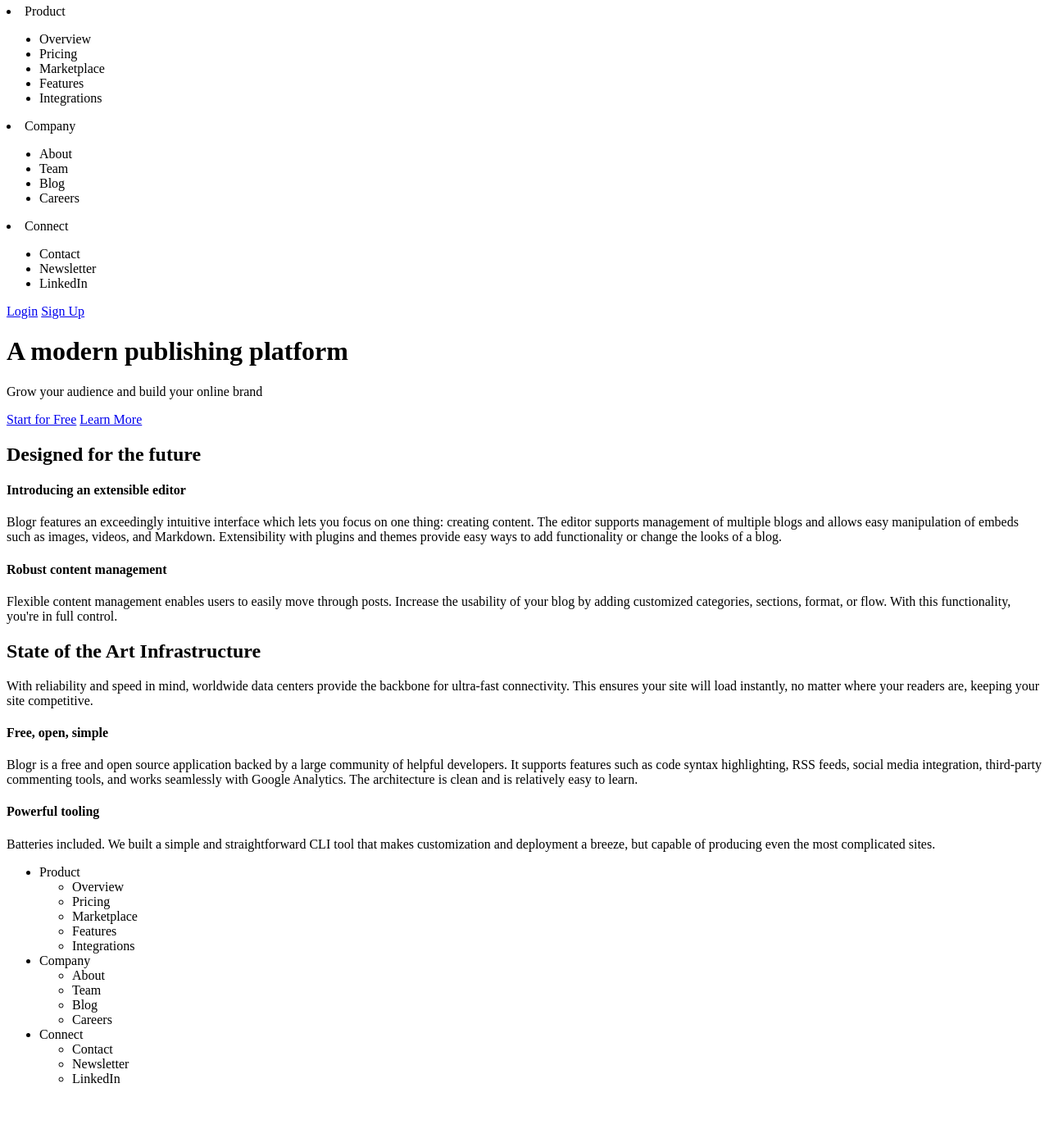
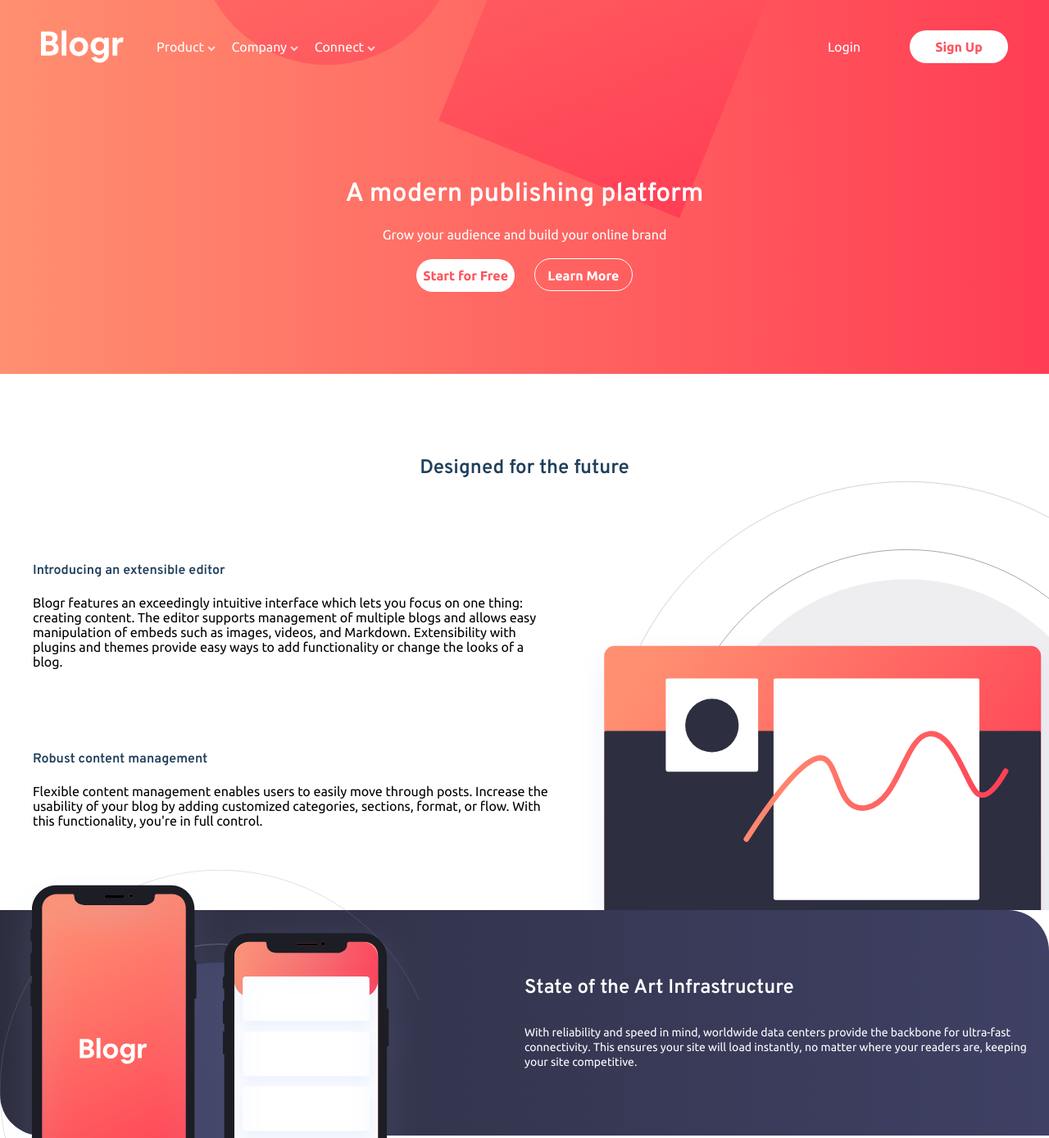
Before and after one commit to anasmus/blogr-page, a plain HTML site: page index.html in a window 1280 px wide. Shown: the part 3-1391 px from the top of the page at 82% size. Before the commit the page ends 1344 px from the top, so only its background shows below. Drawn offline with Linux system fonts and the light colour scheme.

Commit message:
Finish Desktop Design

```diff
--- a/index.html
+++ b/index.html
@@ -4,15 +4,120 @@
     <meta charset="UTF-8">
     <meta name="viewport" content="width=device-width, initial-scale=1.0">
 
+    <link rel="preconnect" href="https://fonts.googleapis.com">
+    <link rel="preconnect" href="https://fonts.gstatic.com" crossorigin>
+    <link href="https://fonts.googleapis.com/css2?family=Overpass:wght@300;600&display=swap" rel="stylesheet">
+    <link href="https://fonts.googleapis.com/css2?family=League+Spartan:wght@400;500;700&family=Open+Sans&family=Outfit&family=Ubuntu:wght@400;500;700&display=swap" rel="stylesheet">
     <link rel="icon" type="image/png" sizes="32x32" href="./images/favicon-32x32.png">
 
+    <link rel="stylesheet" href="style.css">
     <title>Frontend Mentor | [Blogr]</title>
   </head>
   <body>
+    <div class="main-background">
     <header>
+      <img src="images/logo.svg" alt="Blogr Logo" class="logo">
       <nav>
+        <ul class="navbar">
+          <li class="main-list-item">
+            Product
+            <ul class="hidden">
+              <li><a href="#">Overview</a></li>
+              <li><a href="#">Pricing</a></li>
+              <li><a href="#">Marketplace</a></li>
+              <li><a href="#">Features</a></li>
+              <li><a href="#">Integrations</a></li>
+            </ul>
+          </li>
+          <li class="main-list-item">
+            Company
+            <ul class="hidden">
+              <li><a href="#">About</a></li>
+              <li><a href="#">Team</a></li>
+              <li><a href="#">Blog</a></li>
+              <li><a href="#">Careers</a></li>
+            </ul>
+          </li>
+          <li class="main-list-item">
+            Connect
+            <ul class="hidden">
+              <li><a href="#">Contact</a></li>
+              <li><a href="#">Newsletter</a></li>
+              <li><a href="#">LinkedIn</a></li>
+            </ul>
+          </li>
+          <a href="#" class="btn navbar-login alt-btn">Login</a>
+          <a href="#" class="btn">Sign Up</a>
+        </ul>
+      </nav>
+    </header>
+
+    <main>
+      <h1>A modern publishing platform</h1>
+      <p>Grow your audience and build your online brand</p>
+      <div class="main-links">
+        <a href="#" class="btn">Start for Free</a>
+        <a href="#" class="btn alt-btn alt-btn-two">Learn More</a>
+      </div>
+    </main>
+    </div>
+
+    <section class="section-one">
+      <h2 class="blue-title">Designed for the future</h2>
+        <div class="section-one-container">
+          <h4 class="blue-title">Introducing an extensible editor</h4>
+          <p>
+            Blogr features an exceedingly intuitive interface which lets you focus on one thing: creating content.
+            The editor supports management of multiple blogs and allows easy manipulation of embeds such as images,
+            videos, and Markdown. Extensibility with plugins and themes provide easy ways to add functionality or
+            change the looks of a blog.
+          </p>
+
+          <h4 class="blue-title">Robust content management</h4>
+          <p>
+            Flexible content management enables users to easily move through posts. Increase the usability of your blog
+            by adding customized categories, sections, format, or flow. With this functionality, you're in full control.
+          </p>
+        </div>
+        <img src="images/illustration-editor-desktop.svg" class="section-one-desktop-image" alt="Editor Desktop">
+    </section>
+
+    <section class="section-two">
+      <img src="images/illustration-phones.svg" alt="phone" class="section-two-phone-image">
+      <div class="section-two-container">
+        <h2>State of the Art Infrastructure</h2>
+        <p>
+          With reliability and speed in mind, worldwide data centers provide the backbone for ultra-fast connectivity.
+          This ensures your site will load instantly, no matter where your readers are, keeping your site competitive.
+        </p>
+      </div>
+    </section>
+
+    <section class="section-three">
+      <img src="images/illustration-laptop-desktop.svg" class="section-three-laptop-image" alt="Laptop">
+      <div class="section-three-container">
+        <h4 class="blue-title">Free, open, simple</h4>
+        <p>
+          Blogr is a free and open source application backed by a large community of helpful developers. It supports
+          features such as code syntax highlighting, RSS feeds, social media integration, third-party commenting tools,
+          and works seamlessly with Google Analytics. The architecture is clean and is relatively easy to learn.
+        </p>
+
+        <h4 class="blue-title">Powerful tooling</h4>
+        <p>
+          Batteries included. We built a simple and straightforward CLI tool that makes customization and deployment a breeze, but
+          capable of producing even the most complicated sites.
+        </p>
+      </div>
+    </section>
+
+    <footer>
+      <ul class="footer-nav">
         <li>
-          Product
+          <img src="images/logo.svg" alt="Blogr Logo" class="logo">
+        </li>
+        <li class="footer-nav-item">
+          <strong>Product</strong>
           <ul>
             <li>Overview</li>
             <li>Pricing</li>
@@ -21,8 +126,8 @@
             <li>Integrations</li>
           </ul>
         </li>
-        <li>
-          Company
+        <li class="footer-nav-item">
+          <strong>Company</strong>
           <ul>
             <li>About</li>
             <li>Team</li>
@@ -30,90 +135,8 @@
             <li>Careers</li>
           </ul>
         </li>
-        <li>
-          Connect
-          <ul>
-            <li>Contact</li>
-            <li>Newsletter</li>
-            <li>LinkedIn</li>
-          </ul>
-        </li>
-      </nav>
-          <a href="#">Login</a>
-          <a href="#">Sign Up</a>
-    </header>
-    <main>
-      <h1>A modern publishing platform</h1>
-      <p>Grow your audience and build your online brand</p>
-
-      <a href="#">Start for Free</a>
-      <a href="#">Learn More</a>
-    </main>
-
-    <section>
-      <h2>Designed for the future</h2>
-
-      <h4>Introducing an extensible editor</h4>
-      <p>
-        Blogr features an exceedingly intuitive interface which lets you focus on one thing: creating content.
-        The editor supports management of multiple blogs and allows easy manipulation of embeds such as images,
-        videos, and Markdown. Extensibility with plugins and themes provide easy ways to add functionality or
-        change the looks of a blog.
-      </p>
-
-      <h4>Robust content management</h4>
-      <p>
-        Flexible content management enables users to easily move through posts. Increase the usability of your blog
-        by adding customized categories, sections, format, or flow. With this functionality, you're in full control.
-      </p>
-    </section>
-
-    <section>
-      <h2>State of the Art Infrastructure</h2>
-      <p>
-        With reliability and speed in mind, worldwide data centers provide the backbone for ultra-fast connectivity.
-        This ensures your site will load instantly, no matter where your readers are, keeping your site competitive.
-      </p>
-    </section>
-
-    <section>
-      <h4>Free, open, simple</h4>
-      <p>
-        Blogr is a free and open source application backed by a large community of helpful developers. It supports
-        features such as code syntax highlighting, RSS feeds, social media integration, third-party commenting tools,
-        and works seamlessly with Google Analytics. The architecture is clean and is relatively easy to learn.
-      </p>
-
-      <h4>Powerful tooling</h4>
-      <p>
-        Batteries included. We built a simple and straightforward CLI tool that makes customization and deployment a breeze, but
-        capable of producing even the most complicated sites.
-      </p>
-    </section>
-
-    <footer>
-      <ul>
-        <li>
-          Product
-          <ul>
-            <li>Overview</li>
-            <li>Pricing</li>
-            <li>Marketplace</li>
-            <li>Features</li>
-            <li>Integrations</li>
-          </ul>
-        </li>
-        <li>
-          Company
-          <ul>
-            <li>About</li>
-            <li>Team</li>
-            <li>Blog</li>
-            <li>Careers</li>
-          </ul>
-        </li>
-        <li>
-          Connect
+        <li class="footer-nav-item">
+          <strong>Connect</strong>
           <ul>
             <li>Contact</li>
             <li>Newsletter</li>
--- a/style.css
+++ b/style.css
@@ -8,3 +8,186 @@ img {
     display: block;
     width: 100%;
 }
+
+/* CUSTOM PROPERTIES */
+:root {
+    --primary-red: hsl(356, 100%, 66%);
+    --primary-light-red: hsl(355, 100%, 74%);
+    --primary-blue: hsl(208, 49%, 24%);
+    --neutral-white: hsl(0, 0%, 100%);
+    --neutral-blue: hsl(240, 2%, 79%);
+    --neutral-dark-blue: hsl(207, 13%, 34%);
+    --neutral-black-blue: hsl(240, 10%, 16%);
+    --gradient-light: linear-gradient(to right, hsl(13, 100%, 72%), hsl(353, 100%, 62%));
+    --gradient-dark: linear-gradient(to right, hsl(237, 17%, 21%), hsl(237, 23%, 32%));
+}
+
+/* TYPOGRAPHY */
+html {
+    font-size: 62.5%;
+}
+body {
+    font-family: 'Ubuntu', sans-serif;
+    font-size: 1.6rem;
+}
+h1,h2,h3,h4,h5,h6 {
+    font-family: 'Overpass', sans-serif;
+}
+.blue-title {
+    color: var(--primary-blue);
+    font-weight: 600;
+}
+/* LAYOUT */
+.main-background {
+    background: url('images/bg-pattern-intro-desktop.svg'), var(--gradient-light);
+    color: var(--neutral-white);
+    background-repeat: no-repeat;
+    background-size: cover;
+    background-position: bottom;
+}
+.logo {
+    width: 101px;
+    height: 40px;
+}
+header {
+    display: flex;
+    justify-content: space-between;
+    align-items: center;
+    padding: 4rem 5rem;
+    gap: 4rem;
+}
+nav {
+    flex-grow: 1;
+}
+.navbar {
+    display: flex;
+    align-items: center;
+    gap: 2rem;
+}
+.navbar-login {
+    margin-left: auto;
+}
+main {
+    padding-top: 100px;
+    padding-bottom: 100px;
+    display: flex;
+    flex-direction: column;
+    align-items: center;
+    gap: 2rem;
+}
+.section-one {
+    padding-top: 100px;
+    padding-bottom: 100px;
+    position: relative;
+    overflow: hidden;
+}
+.section-one-desktop-image {
+    width: 60%;
+    position: absolute;
+    top: 20%;
+    right: -15%;
+}
+.section-one h2 {
+    text-align: center;
+}
+.section-one h4 {
+    margin-top: 100px;
+    margin-bottom: 20px;
+}
+.section-one p {
+    padding-right: 50px;
+}
+.section-one-container {
+    max-width: 60%;
+    padding-left: 40px;
+    padding-right: 40px;
+}
+.section-two {
+    background: var(--gradient-dark);
+    color: var(--neutral-white);
+    align-items: center;
+    border-radius: 0 50px;
+    padding-block: 80px;
+    position: relative;
+}
+.section-two p {
+    margin-top: 3rem;
+    font-size: 1.4rem;
+    line-height: 1.3;
+}
+.section-two-container {
+    padding-left: 50%;
+}
+.section-two-phone-image {
+    width: 40%;
+    top: -18%;
+    position: absolute;
+    background-image: url('images/bg-pattern-circles.svg');
+    background-size: cover;
+}
+.section-three {
+    padding-block: 80px;
+    margin-top: 150px;
+    position: relative;
+    overflow: hidden;
+}
+.section-three-laptop-image {
+    position: absolute;
+    width: 60%;
+    top: -15%;
+    left: -18%;
+}
+.section-three-container {
+    padding-left: 50%;
+}
+.section-three p{
+    margin-block: 1.5rem;
+}
+footer {
+    background-color: var(--neutral-black-blue);
+    color: var(--neutral-white);
+    border-top-right-radius: 50px;
+}
+.footer-nav {
+    padding: 3rem 4rem;
+    display: flex;
+    justify-content: space-around;
+}
+.footer-nav-item ul{
+    margin-top: 3rem;
+}
+.footer-nav-item li {
+    margin-bottom: 1rem;
+}
+/* ADDITIONAL STYLES */
+ul {
+    list-style-type: none;
+}
+.hidden {
+    display: none;
+}
+.btn {
+    width: 120px;
+    height: 40px;
+    line-height: 40px;
+    color: var(--primary-red);
+    background-color: var(--neutral-white);
+    text-decoration: none;
+    border-radius: 40px;
+    text-align: center;
+    display: inline-block;
+    font-weight: bold;
+}
+.alt-btn {
+    background-color: transparent;
+    color: var(--neutral-white);
+    font-weight: 400;
+}
+.alt-btn-two {
+    border: 1px solid white;
+    font-weight: bold;
+    margin-left: 2rem;
+}
+.main-list-item::after {
+    content: url('images/icon-arrow-light.svg');
+}
```
